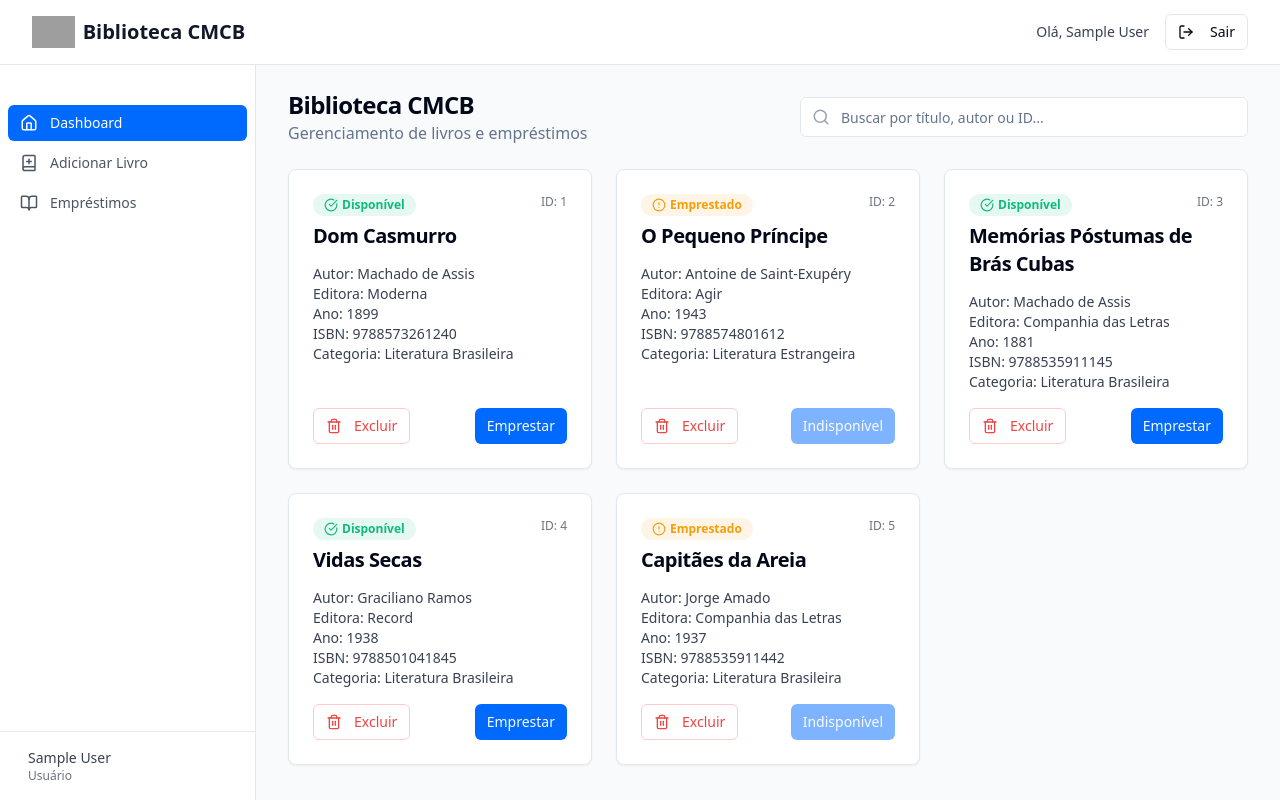
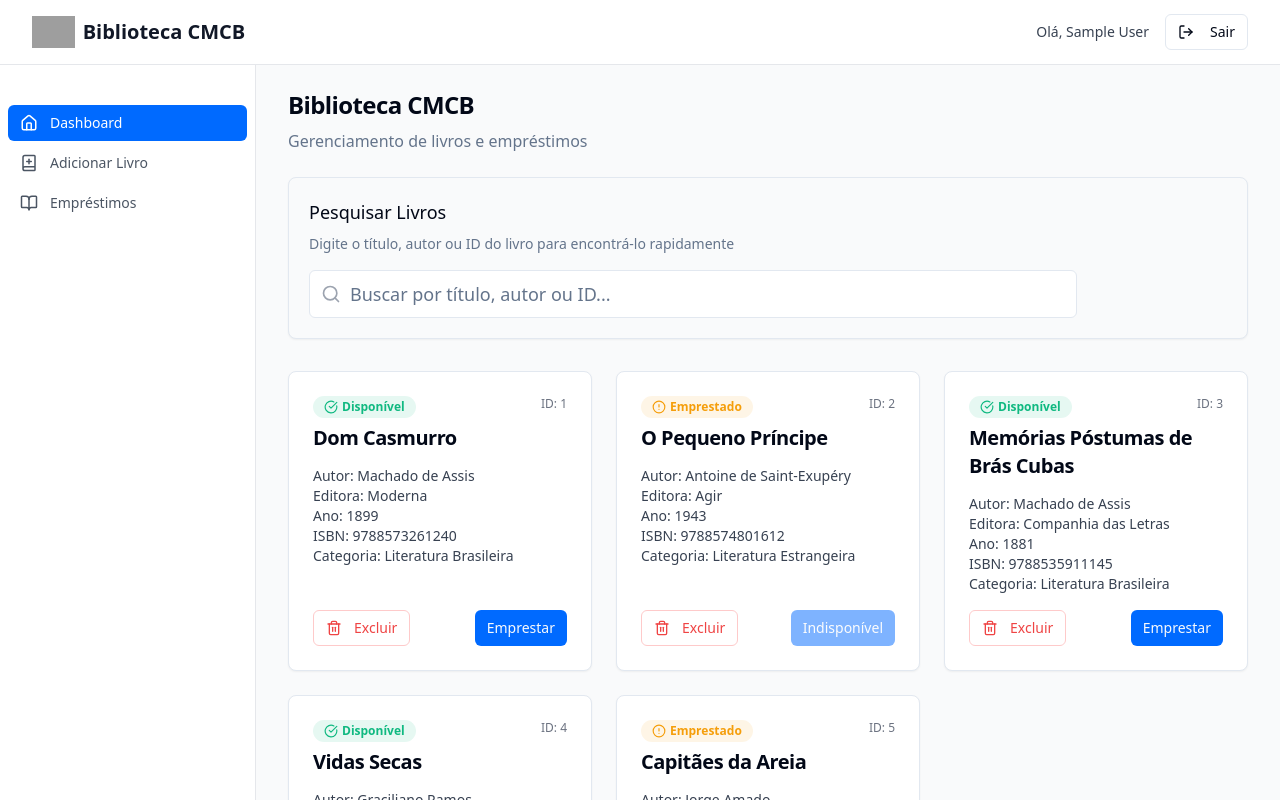
Before and after one commit to Shermawns/Library-API, a React (Vite) app in the folder Library-API-Frontend/: page /dashboard in a window 1280 px wide. Shown: the top 800 px of the page. Built offline with nearby package versions, Linux system fonts and the light colour scheme; sample sign-in values are in the browser's storage; grey boxes are pictures that could not be loaded.

Commit message:
feat: melhora visibilidade da SearchBar

```diff
--- a/Library-API-Frontend/src/components/SearchBar.tsx
+++ b/Library-API-Frontend/src/components/SearchBar.tsx
@@ -1,14 +1,15 @@
-
 import { useState } from "react";
 import { Input } from "@/components/ui/input";
 import { Search } from "lucide-react";
+import { cn } from "@/lib/utils";
 
 interface SearchBarProps {
   onSearch: (query: string) => void;
   placeholder?: string;
+  className?: string;
 }
 
-const SearchBar = ({ onSearch, placeholder = "Buscar por título, autor ou ID..." }: SearchBarProps) => {
+const SearchBar = ({ onSearch, placeholder = "Buscar por título, autor ou ID...", className }: SearchBarProps) => {
   const [query, setQuery] = useState("");
 
   const handleChange = (e: React.ChangeEvent<HTMLInputElement>) => {
@@ -18,9 +19,9 @@ const SearchBar = ({ onSearch, placeholder = "Buscar por título, autor ou ID...
   };
 
   return (
-    <div className="relative w-full max-w-md">
+    <div className={cn("relative w-full", className)}>
       <div className="absolute inset-y-0 left-0 flex items-center pl-3 pointer-events-none">
-        <Search size={18} className="text-gray-400" />
+        <Search size={20} className="text-gray-400" />
       </div>
       <Input
         type="text"
@@ -28,6 +29,7 @@ const SearchBar = ({ onSearch, placeholder = "Buscar por título, autor ou ID...
         placeholder={placeholder}
         value={query}
         onChange={handleChange}
+        large
       />
     </div>
   );
--- a/Library-API-Frontend/src/components/ui/input.tsx
+++ b/Library-API-Frontend/src/components/ui/input.tsx
@@ -2,13 +2,18 @@ import * as React from "react"
 
 import { cn } from "@/lib/utils"
 
-const Input = React.forwardRef<HTMLInputElement, React.ComponentProps<"input">>(
-  ({ className, type, ...props }, ref) => {
+interface InputProps extends React.InputHTMLAttributes<HTMLInputElement> {
+  large?: boolean;
+}
+
+const Input = React.forwardRef<HTMLInputElement, InputProps>(
+  ({ className, type, large, ...props }, ref) => {
     return (
       <input
         type={type}
         className={cn(
           "flex h-10 w-full rounded-md border border-input bg-background px-3 py-2 text-base ring-offset-background file:border-0 file:bg-transparent file:text-sm file:font-medium file:text-foreground placeholder:text-muted-foreground focus-visible:outline-none focus-visible:ring-2 focus-visible:ring-ring focus-visible:ring-offset-2 disabled:cursor-not-allowed disabled:opacity-50 md:text-sm",
+          large && "h-12 text-lg md:text-lg px-4",
           className
         )}
         ref={ref}
--- a/Library-API-Frontend/src/pages/Dashboard.tsx
+++ b/Library-API-Frontend/src/pages/Dashboard.tsx
@@ -1,4 +1,3 @@
-
 import { useState } from "react";
 import { useNavigate } from "react-router-dom";
 import { useBooks } from "../contexts/BookContext";
@@ -38,15 +37,23 @@ const Dashboard = () => {
   };
 
   return (
-    <div className="space-y-6">
-      <div className="flex flex-col md:flex-row md:items-center justify-between gap-4">
-        <div>
-          <h1 className="text-2xl font-bold tracking-tight">Biblioteca CMCB</h1>
-          <p className="text-muted-foreground">
-            Gerenciamento de livros e empréstimos
+    <div className="space-y-8">
+      <div>
+        <h1 className="text-2xl font-bold tracking-tight mb-2">Biblioteca CMCB</h1>
+        <p className="text-muted-foreground mb-6">
+          Gerenciamento de livros e empréstimos
+        </p>
+
+        <div className="bg-gray-50 p-5 rounded-lg shadow-sm border">
+          <h2 className="text-lg font-medium mb-2">Pesquisar Livros</h2>
+          <p className="text-sm text-muted-foreground mb-4">
+            Digite o título, autor ou ID do livro para encontrá-lo rapidamente
           </p>
+          <SearchBar
+            onSearch={handleSearch}
+            className="max-w-3xl"
+          />
         </div>
-        <SearchBar onSearch={handleSearch} />
       </div>
 
       <BookList
```
